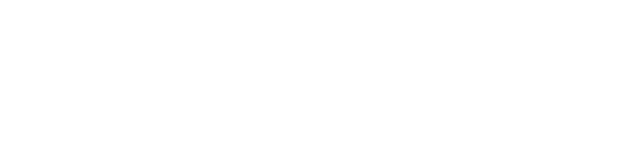
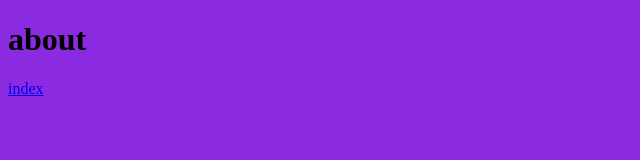
Before and after one commit to chioujingyao/new-project, a plain HTML site: page about.html in a window 1280 px wide. Shown: the whole page, without its empty margins (0-640 px from the left). Drawn offline with Linux system fonts and the light colour scheme.

Commit message:
新增新網頁及網頁及css

```diff
--- a/about.html
+++ b/about.html
@@ -0,0 +1,14 @@
+<!DOCTYPE html>
+<html lang="en">
+<head>
+    <meta charset="UTF-8">
+    <meta http-equiv="X-UA-Compatible" content="IE=edge">
+    <meta name="viewport" content="width=device-width, initial-scale=1.0">
+    <title>Document</title>
+    <link rel="stylesheet" href="./style/all.css">
+</head>
+<body>
+    <h1>about</h1>
+    <a href="./">index</a>
+</body>
+</html>
--- /dev/null
+++ b/style/all.css
@@ -0,0 +1,4 @@
+@charset "utf-8";
+body {
+    background-color: blueviolet;
+}
```
Also changed, not shown: intex.html (+14 -1 lines).
